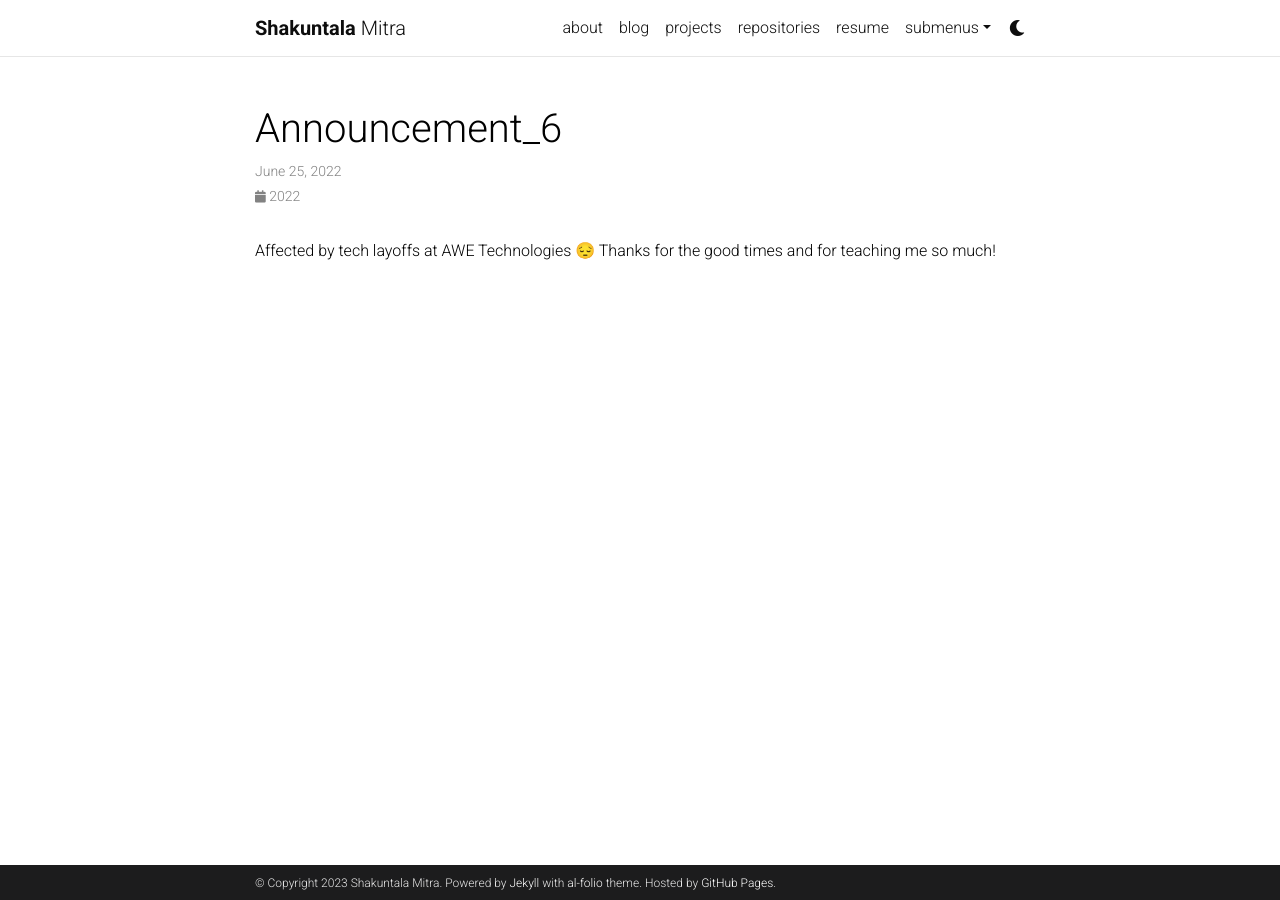
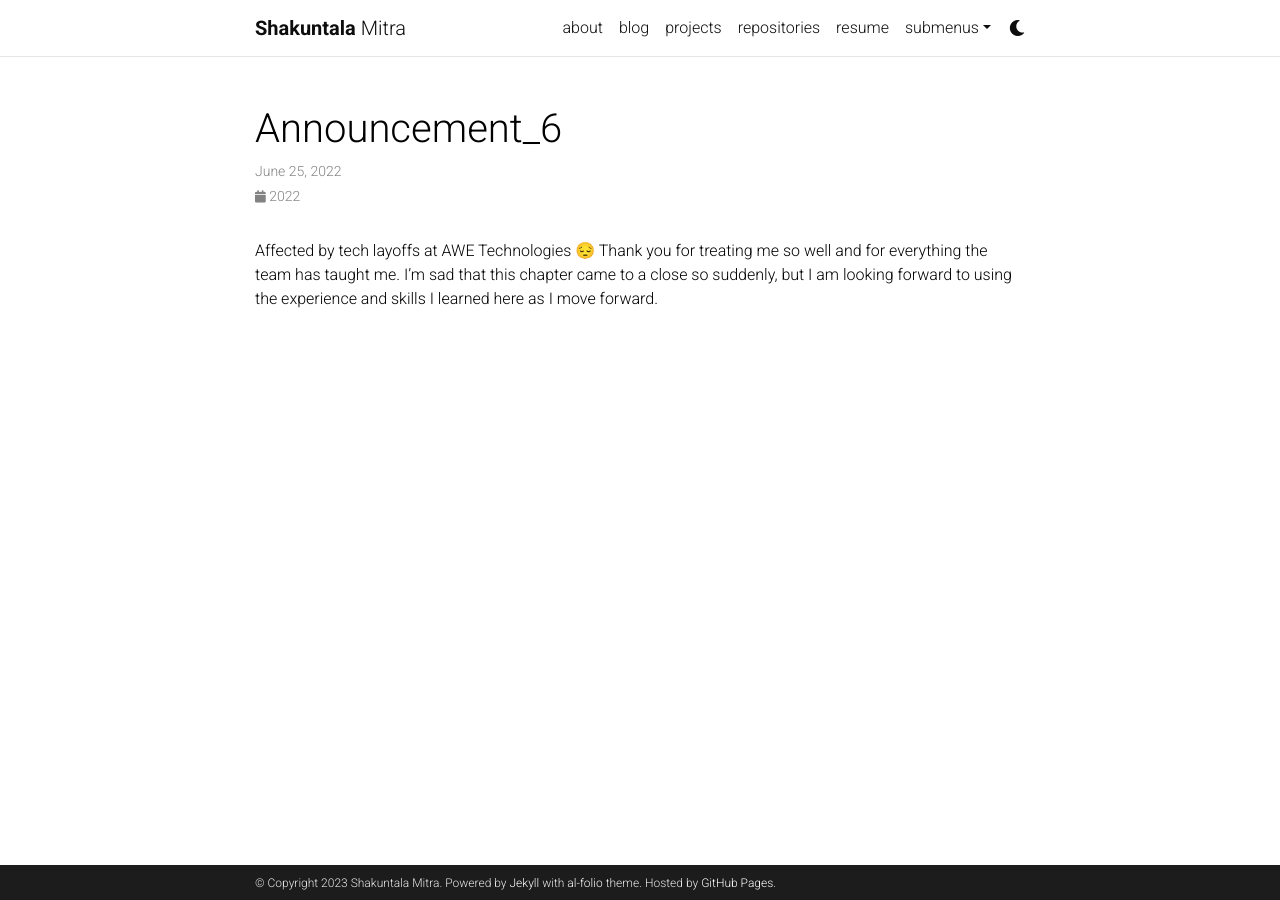
Before and after one commit to dna-witch/dna-witch.github.io, a Jekyll site: the page built from _news/announcement_6.md, in a window 1280 px wide. Built offline with Jekyll 4.4.1, drawn with Linux system fonts in a browser that asks for light colours; emoji names are drawn with the system emoji font; comment, search, counter and statistics services are not loaded; a style sheet for code colours, icons or effects is not loaded.

Commit message:
edited announcements and About Me section

```diff
--- a/_news/announcement_6.md
+++ b/_news/announcement_6.md
@@ -5,4 +5,4 @@ inline: true
 related_posts: false
 ---
 
-Affected by tech layoffs at AWE Technologies :pensive: Thanks for the good times and for teaching me so much!
+Affected by tech layoffs at AWE Technologies :pensive: Thank you for treating me so well and for everything the team has taught me. I'm sad that this chapter came to a close so suddenly, but I am looking forward to using the experience and skills I learned here as I move forward.
```
Also changed, not shown: _news/announcement_7.md (added, +8 -0 lines), _pages/about.md (+4 -3 lines).
